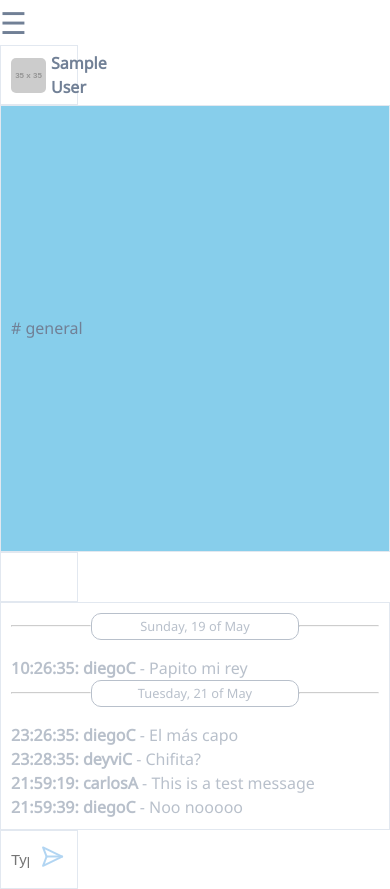
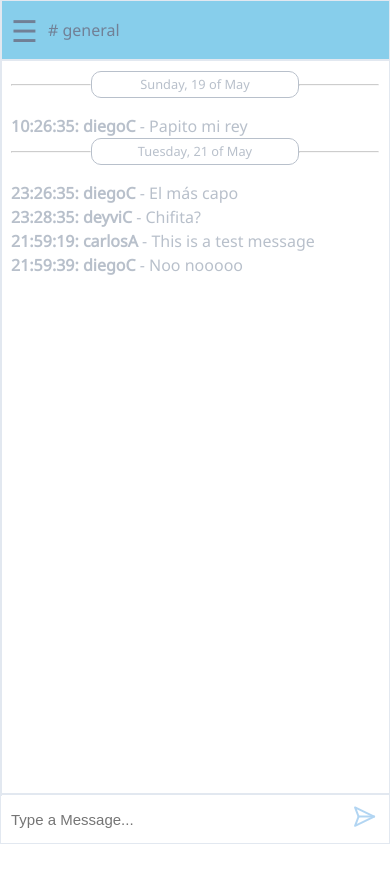
Before and after one commit to DiegoCuevas/js-tutopia-clon, a website: page public/index.html in a window 390 px wide. After the commit the page ends 844 px from the top, so only its background shows below. Drawn offline with Linux system fonts and the light colour scheme; sample sign-in values are in the browser's storage; placeholder pictures from the web are drawn by us.

Commit message:
Get channels to the drawer

```diff
--- a/public/css/style.css
+++ b/public/css/style.css
@@ -304,11 +304,30 @@ a {
   }
 }
 
-@media all and (max-width: 1000px) {
+.menu {
+  font-size: 30px;
+  cursor: pointer;
+  margin-right: 10px;
+  display: none;
+}
+
+.sidenav .closebtn {
+  display: none;
+}
+
+@media screen and (max-width: 1000px) {
   #current-user-container {
     display: none;
   }
   #channels-container {
+    display: none;
+  }
+
+  .menu {
+    display: block;
+  }
+  .user,
+  .channels {
     display: none;
   }
   .create-channel {
@@ -323,8 +342,6 @@ a {
   .channel-header {
     background-color: skyblue;
   }
-}
-
   /* test drawer */
   .sidenav {
     height: 100%;
@@ -337,6 +354,7 @@ a {
     overflow-x: hidden;
     transition: 0.5s;
     padding-top: 60px;
+    display: block;
   }
 
   .sidenav a {
@@ -359,6 +377,7 @@ a {
     font-size: 36px;
     margin-left: 50px;
   }
+}
 
 @media screen and (max-height: 450px) {
   .sidenav {
--- a/public/index.html
+++ b/public/index.html
@@ -22,21 +22,18 @@
       </svg>
     </button>
   </div>
-  <div id="mySidenav" class="sidenav">
-      <a href="javascript:void(0)" class="closebtn" onclick="closeNav()">&times;</a>
-      <a href="#">About</a>
-      <a href="#">Services</a>
-      <a href="#">Clients</a>
-      <a href="#">Contact</a>
-  </div>
-  <span style="font-size:30px;cursor:pointer" onclick="openNav()">&#9776; </span>
+
   <div class="layout">
     <div class="user p-10">
       <img class="user__image" src="https://dummyimage.com/35X35/ddd/ddd.jpg" alt="name-user">
       <h4 class="user__name" id="user__name">Diego Cuevas</h4>
     </div>
-    <div class="channel-header p-10"># general</div>
-    <div class="channels">
+    <div class="channel-header p-10">
+      <span  class="menu" onclick="openNav()">&#9776; </span>
+      <div># general</div>
+    </div>
+    <div class="channels sidenav" id="mySidenav">
+        <a href="javascript:void(0)" class="closebtn" onclick="closeNav()">&times;</a>
       <ul id="listChannel">
       </ul>
     </div>
@@ -54,7 +51,7 @@
       </button>
 
     </div>
-    <div class="p-10">
+    <div class="p-10 create-message">
       <form id="newMessage" class="new-message">
         <input type="text" name="message" autocomplete="off" placeholder="Type a Message...">
         <button value="send_message " type="submit" class="submit" aria-label="send message">
```
Lines whose indentation alone changed are shown as unchanged.
